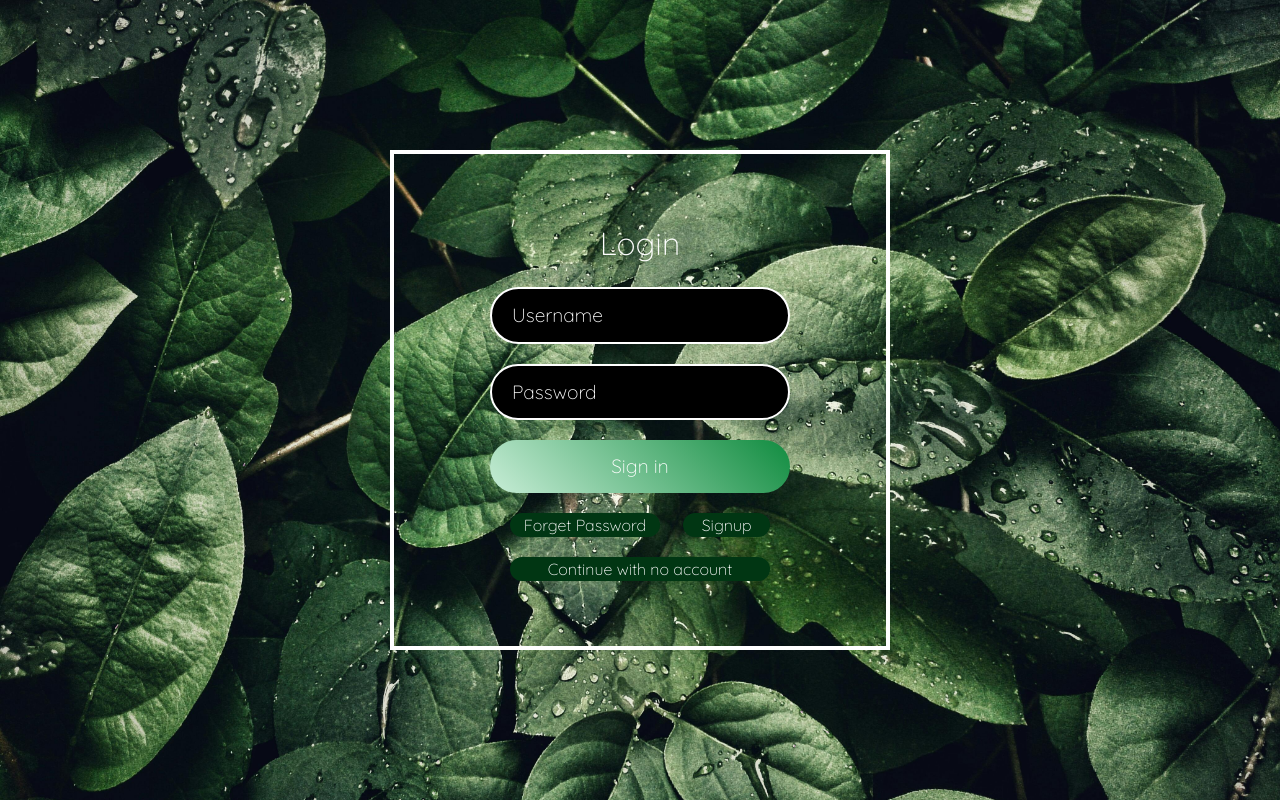
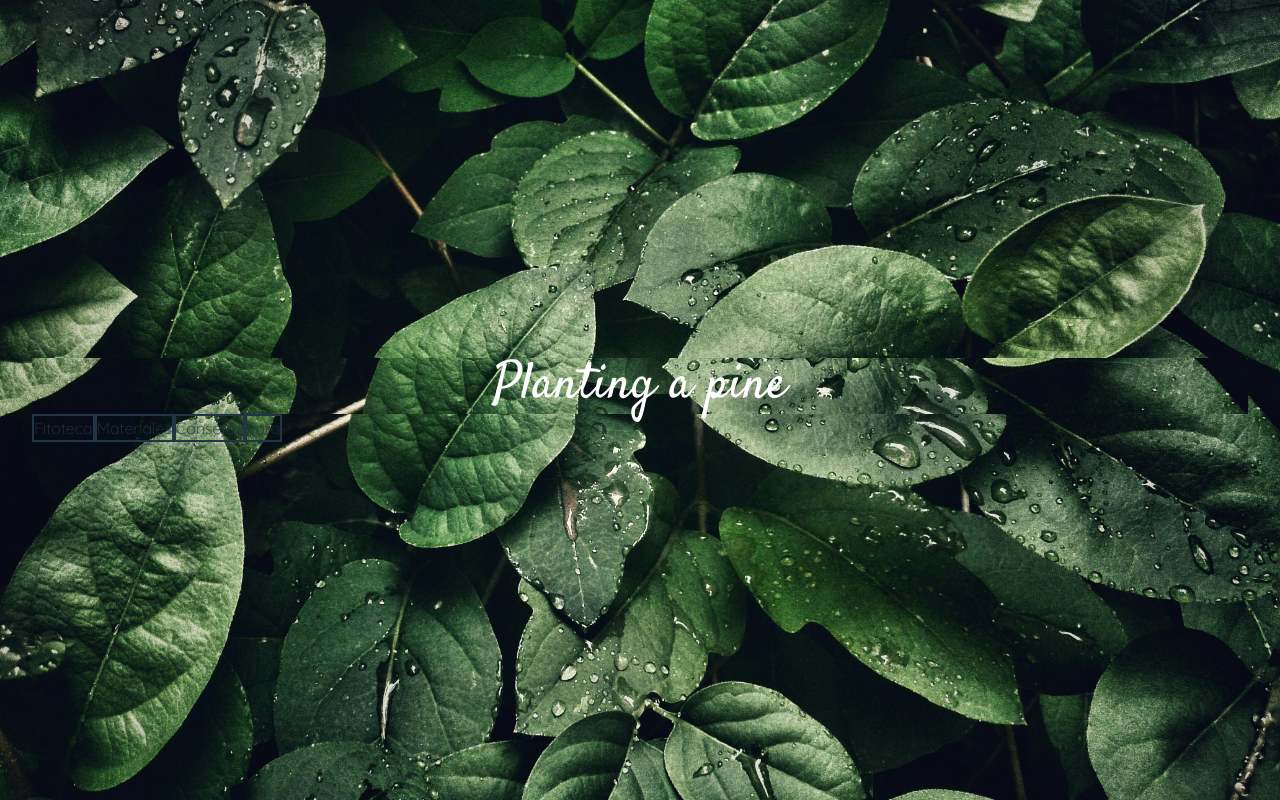
Before and after one commit to Vicdrilo/Project-PlantWeb, a React (Vite) app: page /inicio in a window 1280 px wide. Built offline with nearby package versions, Linux system fonts and the light colour scheme.

Commit message:
Problema: img fondo Home sigue en otras pages

```diff
--- a/src/App.css
+++ b/src/App.css
@@ -14,8 +14,8 @@
 }
 
 #root {
-  max-width: 1280px;
-  margin: 0 auto;
+  width: 100%;
+  margin: 0;
   padding: 2rem;
   text-align: center;
 }
--- a/src/App.jsx
+++ b/src/App.jsx
@@ -9,10 +9,9 @@ function App() {
     <>
       <BrowserRouter>
         <Routes>
-          <Route path="/" element={<Home />}>
-            <Route path="inicio" element={<Header />}>
-              <Route path="inicio" element={<MainContent type="inicio" />} />
-            </Route>
+          <Route path="/" element={<Home />} />
+          <Route path="inicio" element={<Header />}>
+            <Route path="inicio" element={<MainContent type="inicio" />} />
           </Route>
 
           {/* <Route element={<PrivateRoutes />}>
--- a/src/components/Header.jsx
+++ b/src/components/Header.jsx
@@ -5,20 +5,22 @@ export function Header() {
   return (
     <>
       <div className="title-header">
-        <h1 className="satisfy-regular text-white">Planting a pine</h1>
+        <h1 className="satisfy-regular">Planting a pine</h1>
       </div>
       <div className="navbar bg-white">
-        <ul className="ul list-none">
-          <li className="nav-btn hover:bg-fondo border-2 border-white">
+        <ul className="ul list-none flex flex-row w-full">
+          <li className="nav-btn hover:bg-fondo border-2 border-white text-center">
             Fitoteca
           </li>
-          <li className="nav-btn hover:bg-fondo border-2 border-white">
+          <li className="nav-btn hover:bg-fondo border-2 border-white text-center">
             Materiales
           </li>
-          <li className="nav-btn hover:bg-fondo border-2 border-white">
+          <li className="nav-btn hover:bg-fondo border-2 border-white text-center">
             Consejos
           </li>
-          <li className="nav-btn hover:bg-fondo border-2 border-white">Foro</li>
+          <li className="nav-btn hover:bg-fondo border-2 border-white text-center">
+            Foro
+          </li>
         </ul>
       </div>
       <Outlet />
--- a/src/pages/Home.jsx
+++ b/src/pages/Home.jsx
@@ -2,7 +2,7 @@ import { Login } from "../components/Login";
 
 export function Home() {
   return (
-    <div className="w-full">
+    <div className="w-full flex justify-center">
       <div className="inicio-container">
         <Login />
       </div>
--- a/src/pages/MainContent.jsx
+++ b/src/pages/MainContent.jsx
@@ -2,7 +2,7 @@ import { Inicio } from "../components/Inicio";
 
 export function MainContent({ type }) {
   const content = () => {
-    if (type === "incio") {
+    if (type === "inicio") {
       return <Inicio />;
     }
   };
--- a/src/styles/Header.css
+++ b/src/styles/Header.css
@@ -3,4 +3,5 @@
   background-position: center;
   background-repeat: no-repeat;
   background-size: cover;
+  color: white;
 }
```
